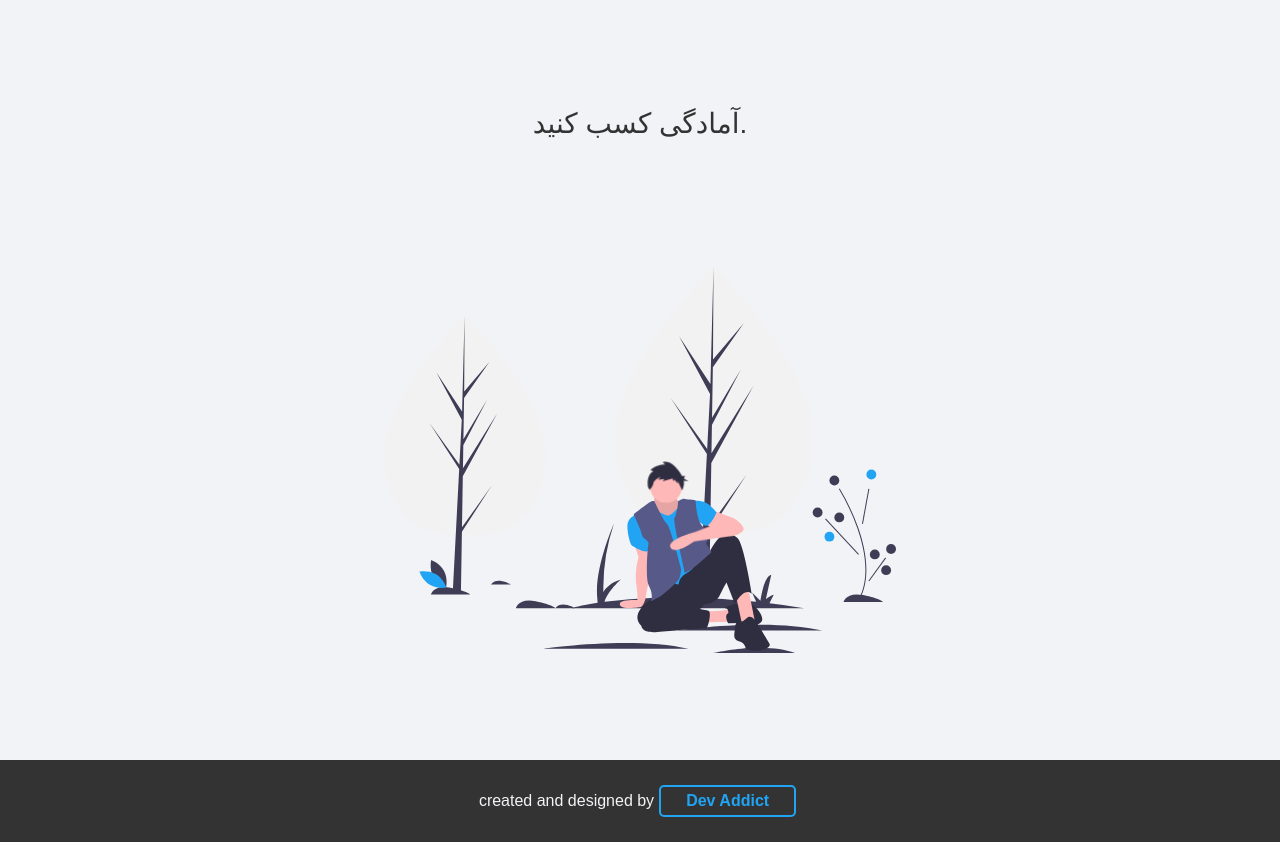
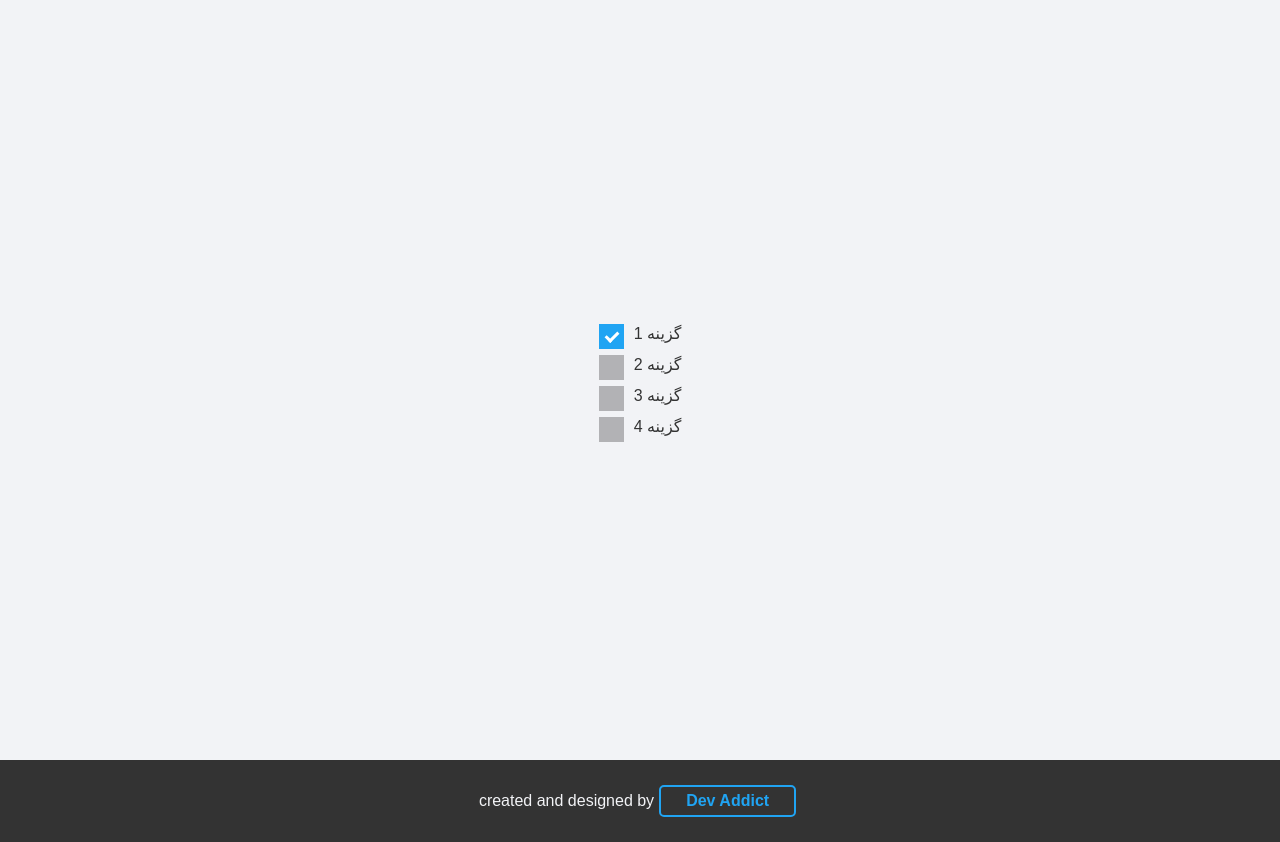
Before and after one commit to Dev-Addict/scenario-mind, a React (Create React App) app: page /answer/1 in a window 1280 px wide. Before the commit this address led to /rest/1. Built offline with nearby package versions, Linux system fonts and the light colour scheme.

Commit message:
answer checkmark style

```diff
--- a/src/components/Answer.tsx
+++ b/src/components/Answer.tsx
@@ -8,7 +8,7 @@ const Answer: FC = () => {
 
     useEffect(() => {
         setTimeout(() => {
-            history.push(`/rest/${index}`);
+            // history.push(`/rest/${index}`);
         }, 4000);
     }, [index]);
 
@@ -16,20 +16,32 @@ const Answer: FC = () => {
         <div className="route">
             <div>
                 <div>
-                    <input type="radio" name="answer" value={1} checked/><
-                    label>گزینه 1</label>
+                    <label className="input-container">
+                        گزینه 1
+                        <input type="radio" name="answer" value={1} checked/>
+                        <span className="checkmark"/>
+                    </label>
                 </div>
                 <div>
-                    <input type="radio" name="answer" value={2}/>
-                    <label>گزینه 2</label>
+                    <label className="input-container">
+                        گزینه 2
+                        <input type="radio" name="answer" value={2}/>
+                        <span className="checkmark"/>
+                    </label>
                 </div>
                 <div>
-                    <input type="radio" name="answer" value={3}/>
-                    <label>گزینه 3</label>
+                    <label className="input-container">
+                        گزینه 3
+                        <input type="radio" name="answer" value={3}/>
+                        <span className="checkmark"/>
+                    </label>
                 </div>
                 <div>
-                    <input type="radio" name="answer" value={4}/>
-                    <label>گزینه 4</label>
+                    <label className="input-container">
+                        گزینه 4
+                        <input type="radio" name="answer" value={4}/>
+                        <span className="checkmark"/>
+                    </label>
                 </div>
             </div>
         </div>
--- a/src/components/Scenario.tsx
+++ b/src/components/Scenario.tsx
@@ -9,7 +9,7 @@ const Scenario: FC = () => {
 
     useEffect(() => {
         setTimeout(() => {
-            // history.push(`/answer/${index}`);
+            history.push(`/answer/${index}`);
         }, 9000);
     }, []);
 
--- a/src/styles/index.css
+++ b/src/styles/index.css
@@ -57,6 +57,66 @@ html, body {
     font-size: 28px;
 }
 
+.input-container {
+    display: block;
+    position: relative;
+    padding-left: 35px;
+    margin-bottom: 12px;
+    cursor: pointer;
+    font-size: 16px;
+    -webkit-user-select: none;
+    -moz-user-select: none;
+    -ms-user-select: none;
+    user-select: none;
+    margin-top: 12px;
+}
+
+input[type="radio"] {
+    position: absolute;
+    opacity: 0;
+    cursor: pointer;
+    height: 0;
+    width: 0;
+}
+
+.checkmark {
+    position: absolute;
+    top: 0;
+    left: 0;
+    height: 25px;
+    width: 25px;
+    background-color: #00000044;
+}
+
+.input-container:hover input ~ .checkmark {
+    background-color: #00000066;
+}
+
+input[type="radio"]:checked ~ .checkmark {
+    background-color: #20A4F3;
+}
+
+.checkmark:after {
+    content: "";
+    position: absolute;
+    display: none;
+}
+
+input[type="radio"]:checked ~ .checkmark:after {
+    display: block;
+}
+.input-container .checkmark:after {
+    left: 9px;
+    top: 5px;
+    width: 5px;
+    height: 10px;
+    border: solid white;
+    border-width: 0 3px 3px 0;
+    -webkit-transform: rotate(45deg);
+    -ms-transform: rotate(45deg);
+    transform: rotate(45deg);
+}
+
 svg {
     width: 40%;
     height: auto;
```
